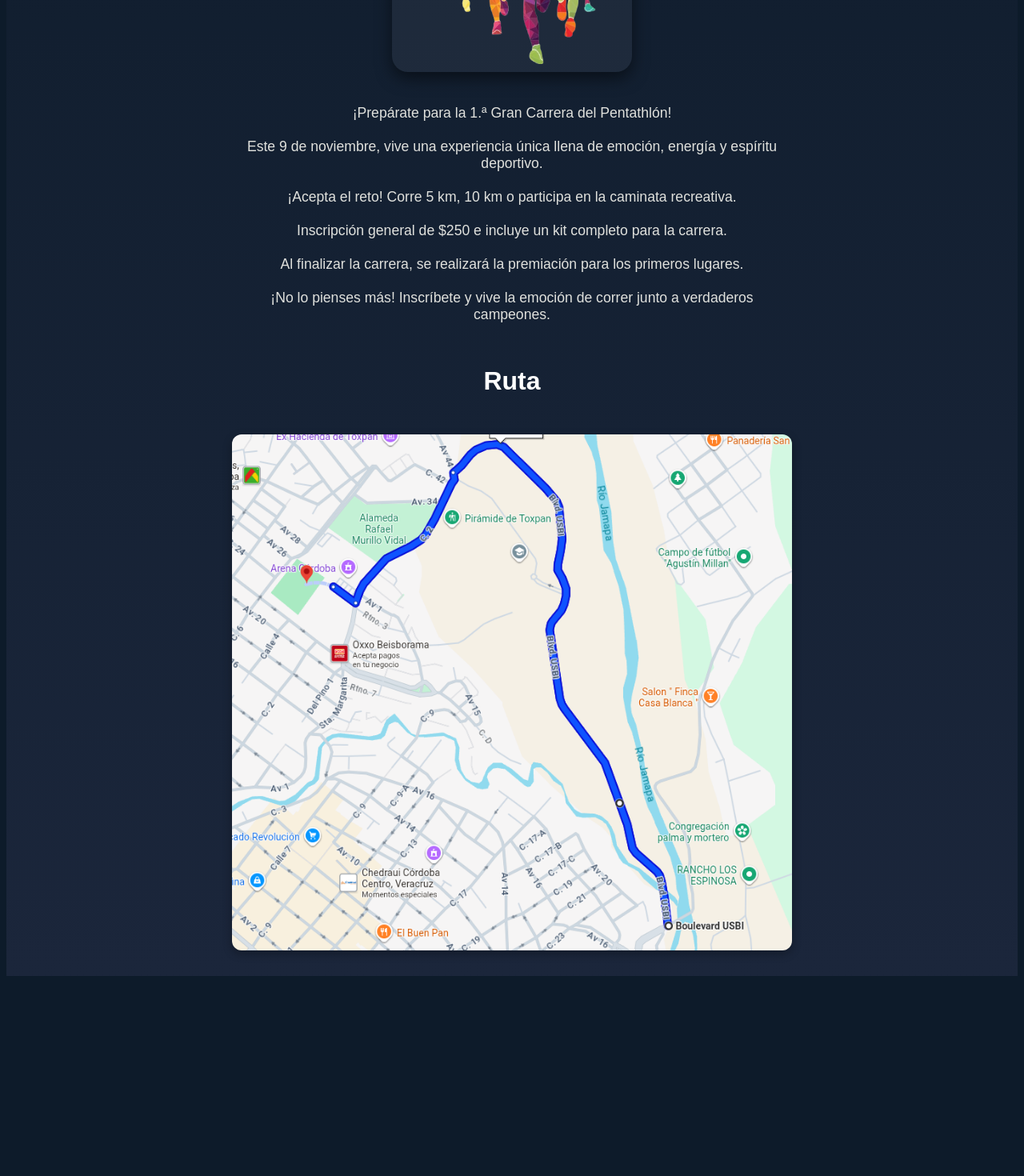
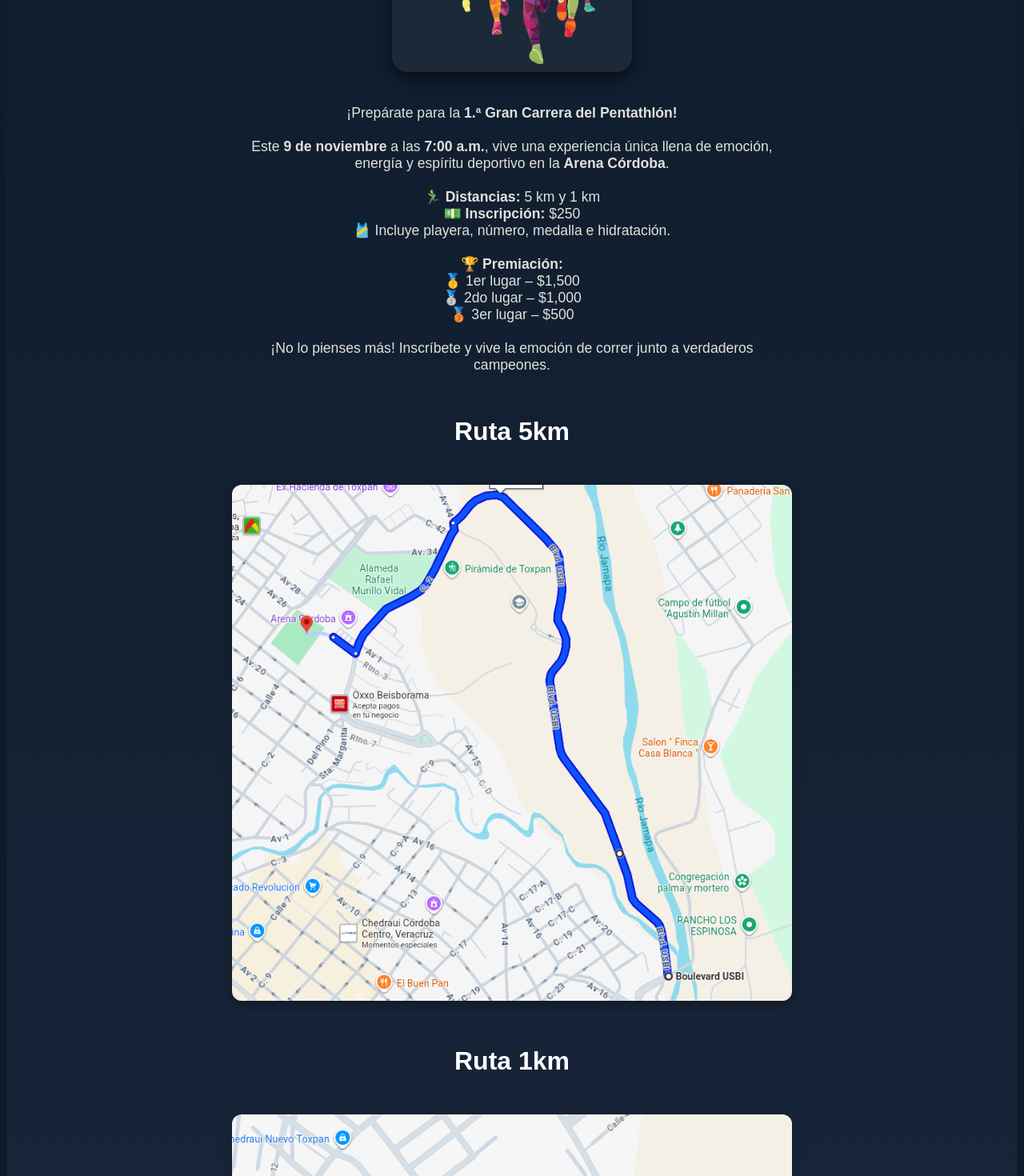
Before and after one commit to Ilianjesus/carrera, a React (Vite) app: page /#/ in a window 1280 px wide. Shown: the part 640-2110 px from the top of the page at 80% size. Before the commit the page ends 1868 px from the top, so only its background shows below. Built offline with nearby package versions, Linux system fonts and the light colour scheme.

Commit message:
detalles de la carrera

```diff
--- a/src/pages/Formulario.jsx
+++ b/src/pages/Formulario.jsx
@@ -272,9 +272,8 @@ function Formulario() {
               required
             >
               <option value="">Selecciona una categoría</option>
+              <option value="1k">1k</option>
               <option value="5k">5k</option>
-              <option value="10k">10k</option>
-              <option value="Caminata">Caminata</option>
             </select>
 
             <select
--- a/src/pages/Home.jsx
+++ b/src/pages/Home.jsx
@@ -3,6 +3,7 @@ import "../styles/Home.css";
 import "../styles/Formulario.css";
 import logo from "../assets/LogoPDMU.jpeg";
 import ruta from "../assets/Ruta3.png";
+import ruta1k from "../assets/Ruta1k.png";
 import { FaWhatsapp } from "react-icons/fa";
 import LogoCarreraSF from "../assets/LogoCarreraSF.png";
 
@@ -51,19 +52,25 @@ function Home() {
 
 
       <p className="home-text">
-  ¡Prepárate para la 1.ª Gran Carrera del Pentathlón!<br /><br />
-  Este 9 de noviembre, vive una experiencia única llena de emoción, energía y espíritu deportivo.<br /><br />
-  ¡Acepta el reto! Corre 5 km, 10 km o participa en la caminata recreativa.<br /><br />
-  Inscripción general de $250 e incluye un kit completo para la carrera.<br /><br />
-  Al finalizar la carrera, se realizará la premiación para los primeros lugares.<br /><br />
+  ¡Prepárate para la <strong>1.ª Gran Carrera del Pentathlón!</strong><br /><br />
+  Este <strong>9 de noviembre</strong> a las <strong>7:00 a.m.</strong>, vive una experiencia única llena de emoción, energía y espíritu deportivo en la <strong>Arena Córdoba</strong>.<br /><br />
+  🏃‍♂️ <strong>Distancias:</strong> 5 km y 1 km<br />
+  💵 <strong>Inscripción:</strong> $250<br />
+  🎽 Incluye playera, número, medalla e hidratación.<br /><br />
+  🏆 <strong>Premiación:</strong><br />
+  🥇 1er lugar – $1,500<br />
+  🥈 2do lugar – $1,000<br />
+  🥉 3er lugar – $500<br /><br />
   ¡No lo pienses más! Inscríbete y vive la emoción de correr junto a verdaderos campeones.
 </p>
 
 
-
-
-      <h1 className="home-title"> Ruta</h1>
+      <h1 className="home-title"> Ruta 5km</h1>
       <img src={ruta} alt="Ruta de la carrera" className="home-route" />
+      <br />
+      <br />
+      <h1 className="home-title"> Ruta 1km</h1>
+      <img src={ruta1k} alt="Ruta de la carrera" className="home-route" />
     </div>
   );
 }
```
Also changed, not shown: src/assets/Ruta1k.png (added).
